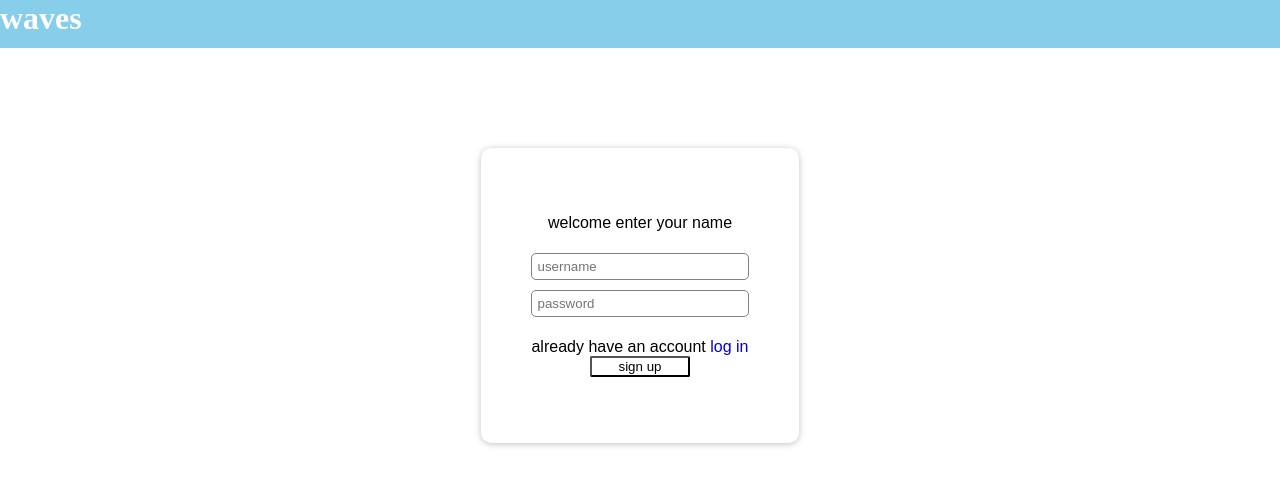
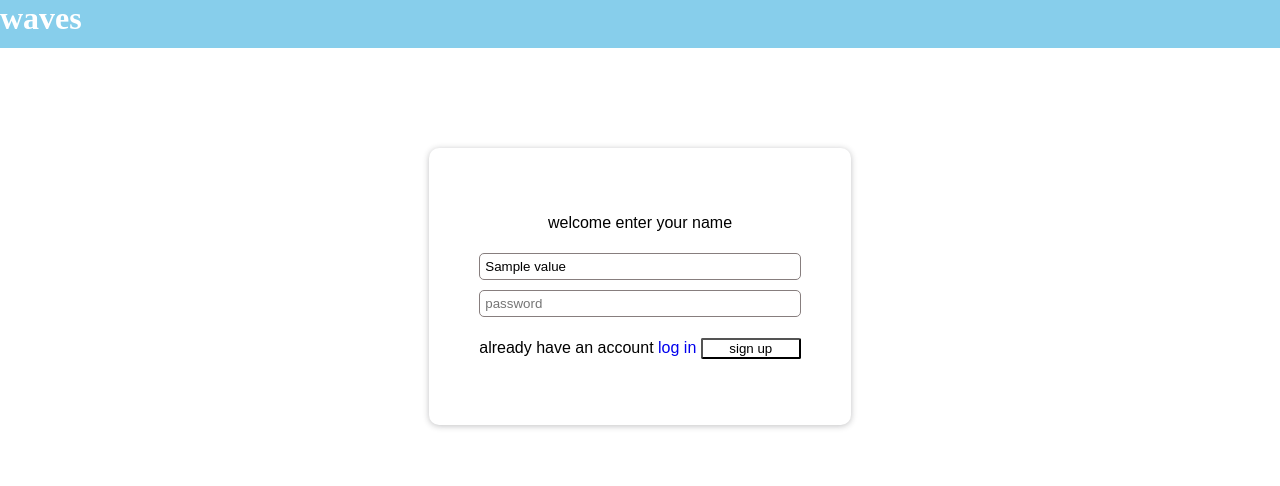
Before and after one commit to anand2468/progs, a Flask app: template templates/signup.html in a window 1280 px wide. Shown: the top 486 px of the page. Run offline with Flask 2, Linux system fonts and the light colour scheme; the template is opened without the code that fills it: most values are stand-ins (such as "Sample title", 1, 10 or a date in 2020).

Commit message:
Update signup.html

```diff
--- a/templates/signup.html
+++ b/templates/signup.html
@@ -1,11 +1,12 @@
 {% extends 'base.html' %}
 {% block body %}
-    <form action="/signup" method="post">
-        <p>welcome enter your name</p>
-        {% if msg %} <p class="alert"> {{msg}} </p> {% endif %}
-        <input type="text" name="name" class="txtinput"placeholder="username">
-        <input type="password" name="password"class="txtinput" placeholder="password">
-        <p>already have an account <a href="/login" >log in</a><br>
-        <input type="submit" value="sign up"class="btn"></p>
-    </form>
+<form action="/signup" method="post" id="log">
+    <p>welcome enter your name</p>
+    {% if msg %} <p class="alert"> {{msg}} </p> {% endif %}
+    <input type="text" name="name" class="txtinput" placeholder="username" {% if value%}value="{{value}}"{%endif%}>
+    <input type="password" name="password" class="txtinput" placeholder="password">
+    <p>already have an account <a href="/login">log in</a>
+        <input type="submit" value="sign up" class="btn">
+    </p>
+</form>
 {% endblock body %}
```
